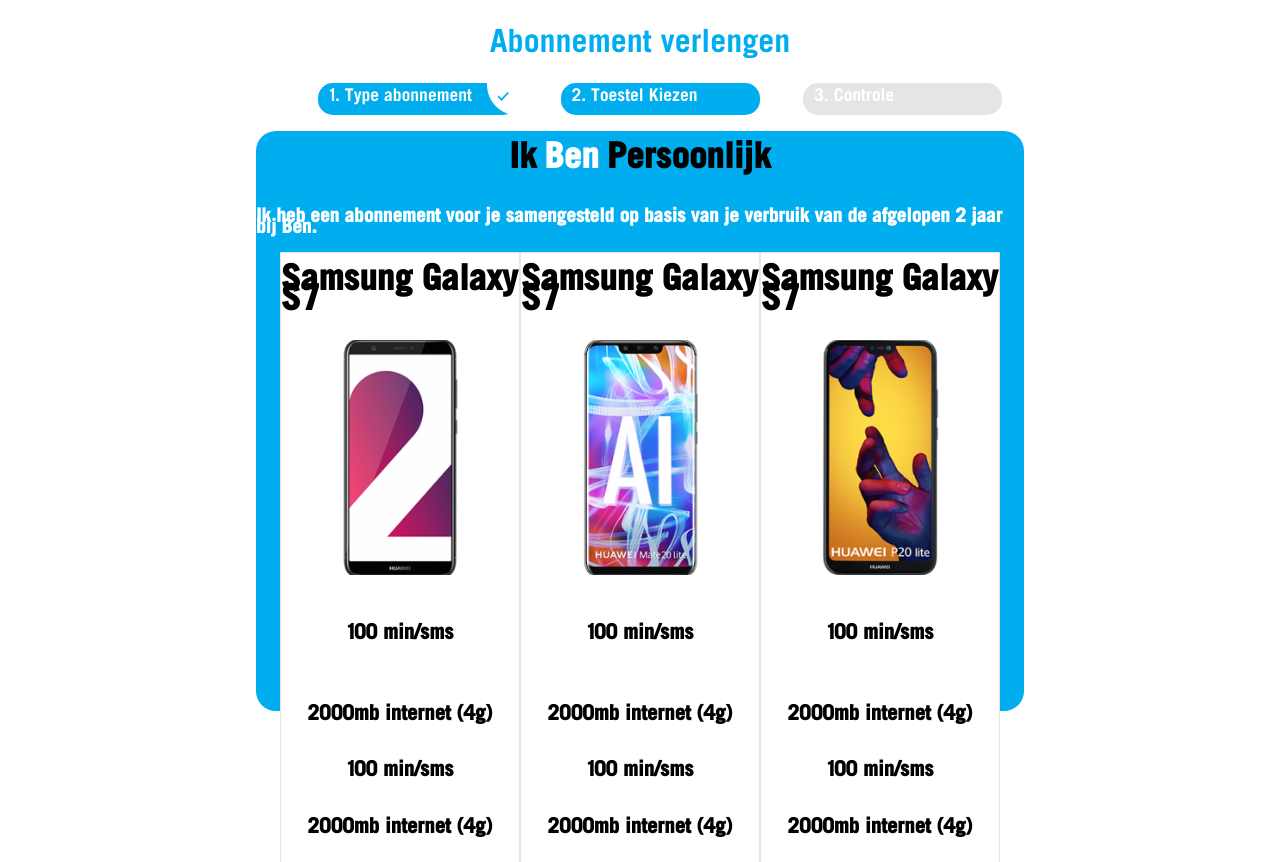
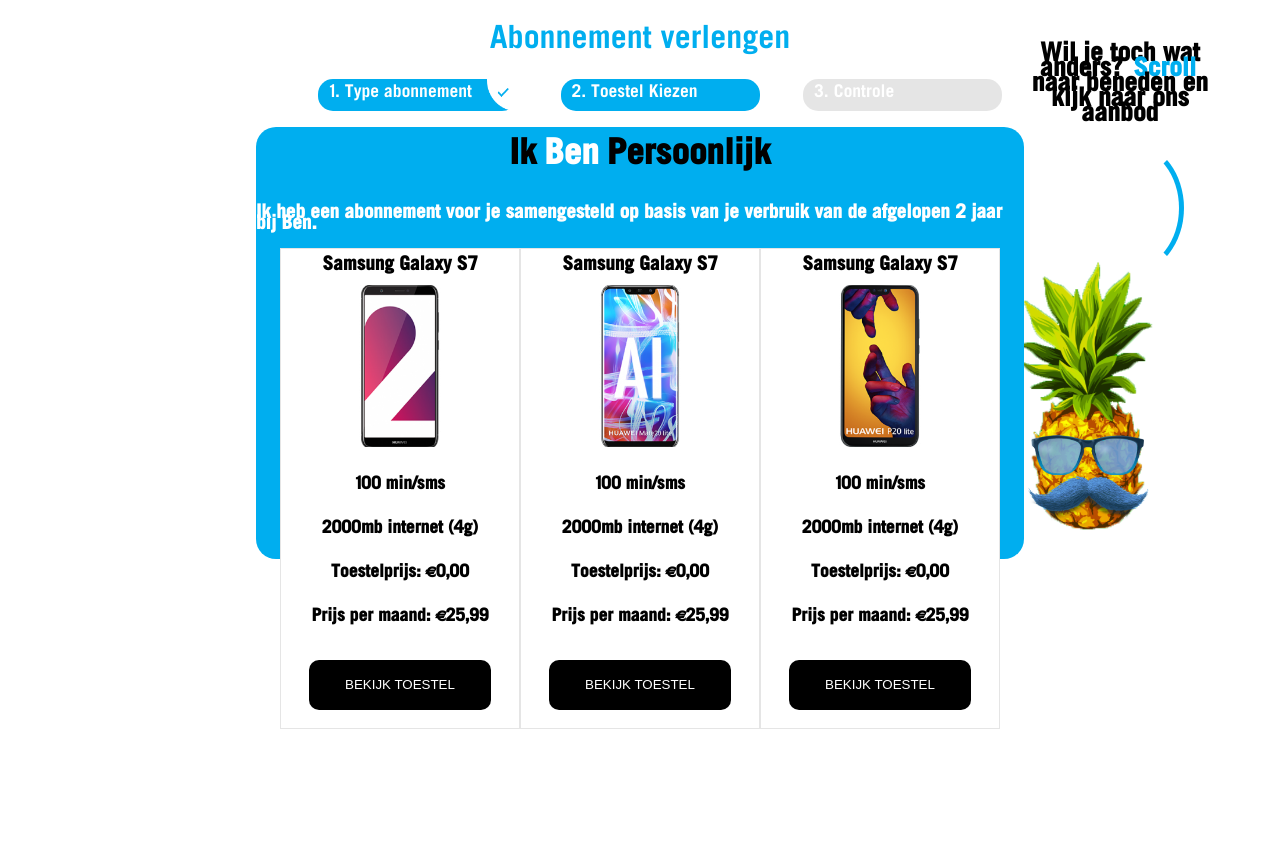
Before and after one commit to DionvdRiet/Verlengproces, a plain HTML site: page toestellen.html in a window 1280 px wide. Shown: the part 90-952 px from the top of the page. Drawn offline with Linux system fonts and the light colour scheme.

Commit message:
Toestelpagina
Ik ben persoonlijk is een stuk minder lang, maar nog steeds niet perfect

```diff
--- a/CSS/index.css
+++ b/CSS/index.css
@@ -32,9 +32,42 @@ body{
     display: grid;
     grid-template-rows: 1% 0.3fr 10fr;
     grid-column: 1/4;
-    grid-template-columns: 20% 60% 20%;
+    grid-template-columns: 20% 60% 15% 5%;
     margin-top: 20px;
 }
+
+	.ananas{
+		background-image: url("../Afbeeldingen/ananas.png");
+		background-position: -40% 50%; /* horizontaal% verticaal%*/
+		background-repeat: no-repeat;
+		background-size: 80%;
+		grid-column: 3/4;
+		grid-row:2/4;
+	}
+
+	.ananas-links{
+		background-image: url("../Afbeeldingen/ananas.png");
+		background-position: -40% 50%; /* horizontaal% verticaal%*/
+		background-repeat: no-repeat;
+		background-size: 80%;
+		grid-column: 1/2;
+		grid-row:2/4;
+	}
+
+		.ananas-tekst{
+			font-family: "Benfont", sans-serif;
+			font-size: 160%;
+			text-align: center;
+		}
+
+		.tekst-lijn{
+			  width: 150px;
+			  height: 120px;
+			  border: solid 5px #000;
+			  border-color: transparent #00AEEF transparent transparent;
+			  border-radius: 50%/100px 100px 100px 0;
+		}
+
 		.ben-nav, .persoonlijk-nav{
 			z-index: 2;
 			display: flex;
@@ -337,10 +370,25 @@ body{
 
 			.toestel-opties > div{
 				display: grid;
-				grid-template-rows: 0.3fr 2fr 0.6fr;
+				grid-template-rows: 0.3fr 1.5fr 1.5fr;
 				justify-content: center;
 				background-color: white;
 				border: 1px solid rgba(0,0,0,0.1);
+			}
+
+			.toestel-opties h1{
+				display: flex;
+				font-size: 120%;
+				justify-content: center;
+			}
+
+			.toestel-opties h4{
+				color: red;
+				display: flex;
+				font-size: 130%;
+				/*line-height: -10%;*/
+				justify-content: center;
+				font-family: "Benfont", sans-serif;
 			}
 
 				.top{
@@ -356,7 +404,7 @@ body{
 
 				.telefoon1-img,.telefoon2-img,.telefoon3-img{
 					background-repeat: no-repeat;
-					background-size:50%;
+					background-size:45%;
 					background-position: top;
 				}
 
@@ -370,14 +418,6 @@ body{
 
 				.telefoon3-img{
 					background-image: url("../Afbeeldingen/Toestellen/p20.png");
-				}
-
-				h4{
-					display: flex;
-					font-size: 130%;
-					line-height: 1px;
-					justify-content: center;
-					font-family: "Benfont", sans-serif;
 				}
 
 				.telefoon-1{
@@ -394,6 +434,7 @@ body{
 
 					.toestel-bekijken{
 						height: 50px;
+						margin: 10% 0%;
 					}
 
 					.keuze{
@@ -534,21 +575,32 @@ body{
 					filter: none;
 				}
 
-				table {
+
+				table{
+					line-height: 30px;
+					font-size: 110%;
+					font-family: Benfont, sans-serif;
+				}
+
+				.table-container{
+					grid-column: 1/5;
+				}
+
+				.table-container table {
 					grid-column: 1/4;
 				    font-family: arial, sans-serif;
 				    border-collapse: collapse;
 				}
 
-				tr:nth-child(odd) {
+				.table-container tr:nth-child(odd) {
 				    background-color: #F7F7F7;
 				}
 
-				th{
+				.table-container th{
 					background-color: white;
 				}
 
-				td, th {
+				.table-container td, .table-container th {
 				    text-align: left;
 				    padding: 8px;
 				}
@@ -881,10 +933,12 @@ body{
 	                }
 
 	                .bedankje h1{
+	                	font-family: "Benfont", sans-serif;
 	                	line-height: 10px;
 	                }
 
 	                 .bedankje h2{
+	                 	font-family: "BenfontnNormal", sans-serif;
 	                 	line-height: 30px;
 	                 	font-size: 130%;
 	                 }
--- a/toestellen.html
+++ b/toestellen.html
@@ -25,6 +25,11 @@
 	</nav>
 	<div class="grid">
 		<div class="content">
+			<div class="ananas">
+				<h1 class="ananas-tekst">Wil je toch wat anders? <span class="blue">Scroll</span> naar beneden en kijk naar ons aanbod
+				</h1>
+				<div class="tekst-lijn"></div>
+			</div>
 			<div class="informatie">
 				<div class="progress">
 					<title>Abonnement verlengen</title>
@@ -34,7 +39,6 @@
 						<li class="inactive">3. Controle</li>
 					</ul>
 				</div>
-
 				<div class="persoonlijk">
 					<h1>Ik <span id="bentitel">Ben</span> Persoonlijk</h1>
 					<h2>Ik heb een abonnement voor je samengesteld op basis van je verbruik van de afgelopen 2 jaar bij Ben.</h2>
@@ -42,31 +46,58 @@
 						<div class="telefoon-1">
 							<h1 class="top">Samsung Galaxy S7</h1>
 							<div class="telefoon1-img"></div>
-							<h4>100 min/sms</h4>
-							<h4>2000mb internet (4g)</h4>
-							<h4>100 min/sms</h4>
-							<h4>2000mb internet (4g)</h4>
-							<h4 onclick="location.href='vergelijk.html'">Vergelijk toestel</h4>
+							<table>
+								<tr>
+									<th>100 min/sms</th>
+								</tr>
+								<tr>
+									<th>2000mb internet (4g)</th>
+								</tr>
+								<tr>
+									<th>Toestelprijs: €0,00</th>
+								</tr>
+								<tr>
+									<th>Prijs per maand: €25,99 </th>
+								</tr>
+							</table>
 							<input type="button" name="kat" class="toestel-bekijken" value="BEKIJK TOESTEL">
 						</div>
 						<div class="telefoon-2">
 							<h1 class="top">Samsung Galaxy S7</h1>
 							<div class="telefoon2-img"></div>
-							<h4>100 min/sms</h4>
-							<h4>2000mb internet (4g)</h4>
-							<h4>100 min/sms</h4>
-							<h4>2000mb internet (4g)</h4>
-							<h4 onclick="location.href='vergelijk.html'">Vergelijk toestel</h4>
+							<table>
+								<tr>
+									<th>100 min/sms</th>
+								</tr>
+								<tr>
+									<th>2000mb internet (4g)</th>
+								</tr>
+								<tr>
+									<th>Toestelprijs: €0,00</th>
+								</tr>
+								<tr>
+									<th>Prijs per maand: €25,99 </th>
+								</tr>
+							</table>
 							<input type="button" name="kat" class="toestel-bekijken" value="BEKIJK TOESTEL">
 						</div>
 						<div class="telefoon-3">
 							<h1 class="top">Samsung Galaxy S7</h1>
 							<div class="telefoon3-img"></div>
-							<h4>100 min/sms</h4>
-							<h4>2000mb internet (4g)</h4>
-							<h4>100 min/sms</h4>
-							<h4>2000mb internet (4g)</h4>
-							<h4 onclick="location.href='vergelijk.html'">Vergelijk toestel</h4>
+							<table>
+								<tr>
+									<th>100 min/sms</th>
+								</tr>
+								<tr>
+									<th>2000mb internet (4g)</th>
+								</tr>
+								<tr>
+									<th>Toestelprijs: €0,00</th>
+								</tr>
+								<tr>
+									<th>Prijs per maand: €25,99 </th>
+								</tr>
+							</table>
 							<input type="button" name="kat" class="toestel-bekijken" value="BEKIJK TOESTEL">
 						</div>
 					</div>
```
Also changed, not shown: controle.html (+5 -0 lines), gekozen.html (+5 -0 lines), index.html (+6 -0 lines), sim-only.html (+5 -0 lines), vergelijk.html (+7 -0 lines), verlengd.html (+5 -0 lines), Afbeeldingen/ananas.png (added), Afbeeldingen/tekst-pad.png (added).
